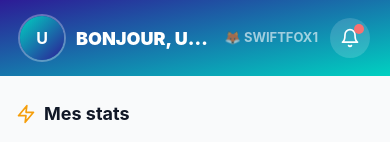
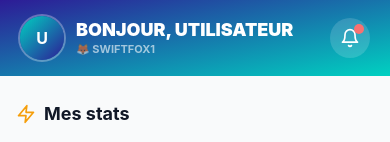
Before and after one commit to drfantin-star/DentalLearn-V3, a Next.js app: page / in a window 390 px wide. Shown: the top 142 px of the page. Built offline with nearby package versions, Linux system fonts and the light colour scheme; no server answers; the database is empty.

Commit message:
Header : surnom sous le prenom en mobile, inline en desktop via hidden md:inline
https://claude.ai/code/session_01L9xCHfY5mTAFBQ5E9ZJFZK

```diff
--- a/src/app/(app)/page.tsx
+++ b/src/app/(app)/page.tsx
@@ -63,13 +63,17 @@ export default function HomePage() {
           </div>
 
           {/* Textes — flex-1 pour occuper tout l'espace jusqu'au bouton notif */}
-          <div className="flex-1 flex items-center gap-2 min-w-0">
+          <div className="flex-1 min-w-0">
             <p className="text-white font-black uppercase truncate"
-               style={{ fontSize: '18px' }}>
+               style={{ fontSize: '18px', lineHeight: '1.3' }}>
               Bonjour, {profile?.first_name || 'Utilisateur'}
+              <span className="hidden md:inline ml-2 font-bold"
+                    style={{ fontSize: '13px', opacity: 0.6 }}>
+                {getAnonymousEmoji(user?.id || '')} {getAnonymousName(user?.id || '')}
+              </span>
             </p>
-            <p className="text-white/60 font-bold uppercase truncate flex-shrink-0"
-               style={{ fontSize: '13px' }}>
+            <p className="md:hidden text-white/60 font-bold uppercase"
+               style={{ fontSize: '11px' }}>
               {getAnonymousEmoji(user?.id || '')} {getAnonymousName(user?.id || '')}
             </p>
           </div>
```
